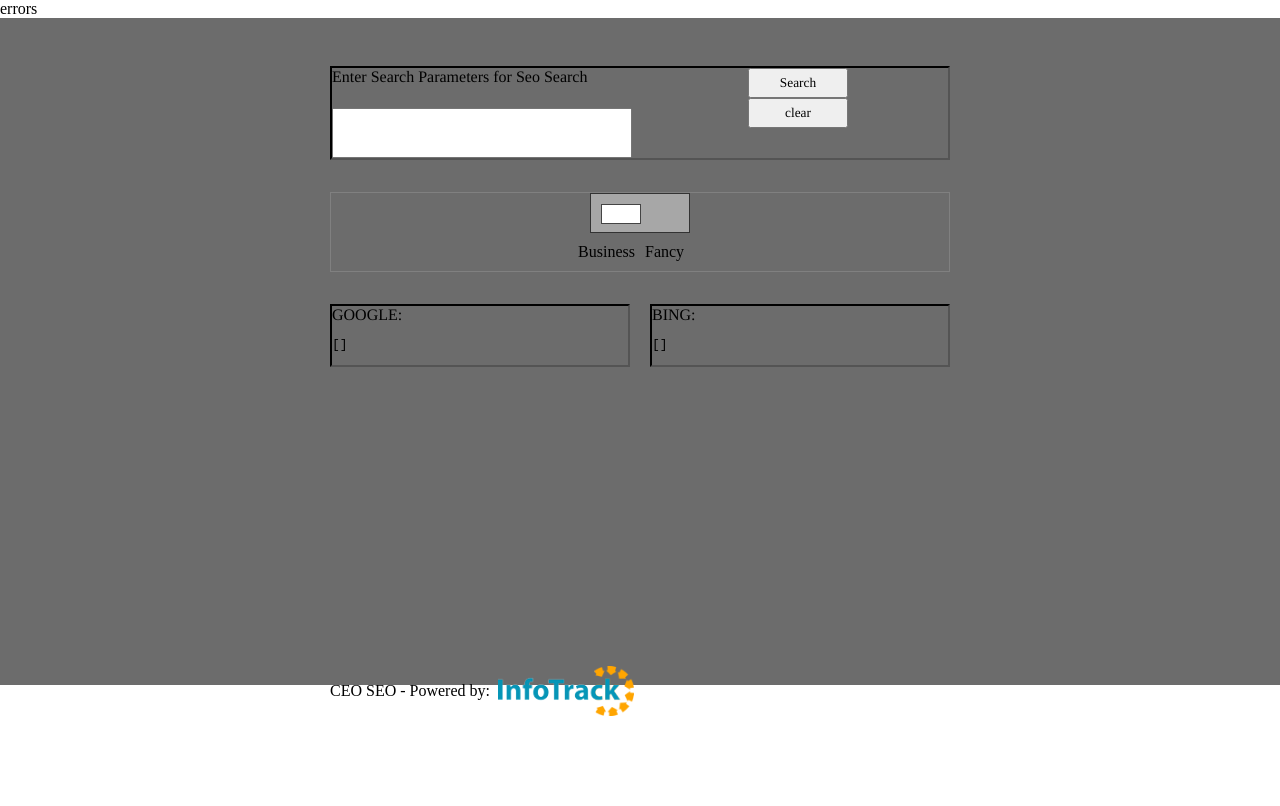
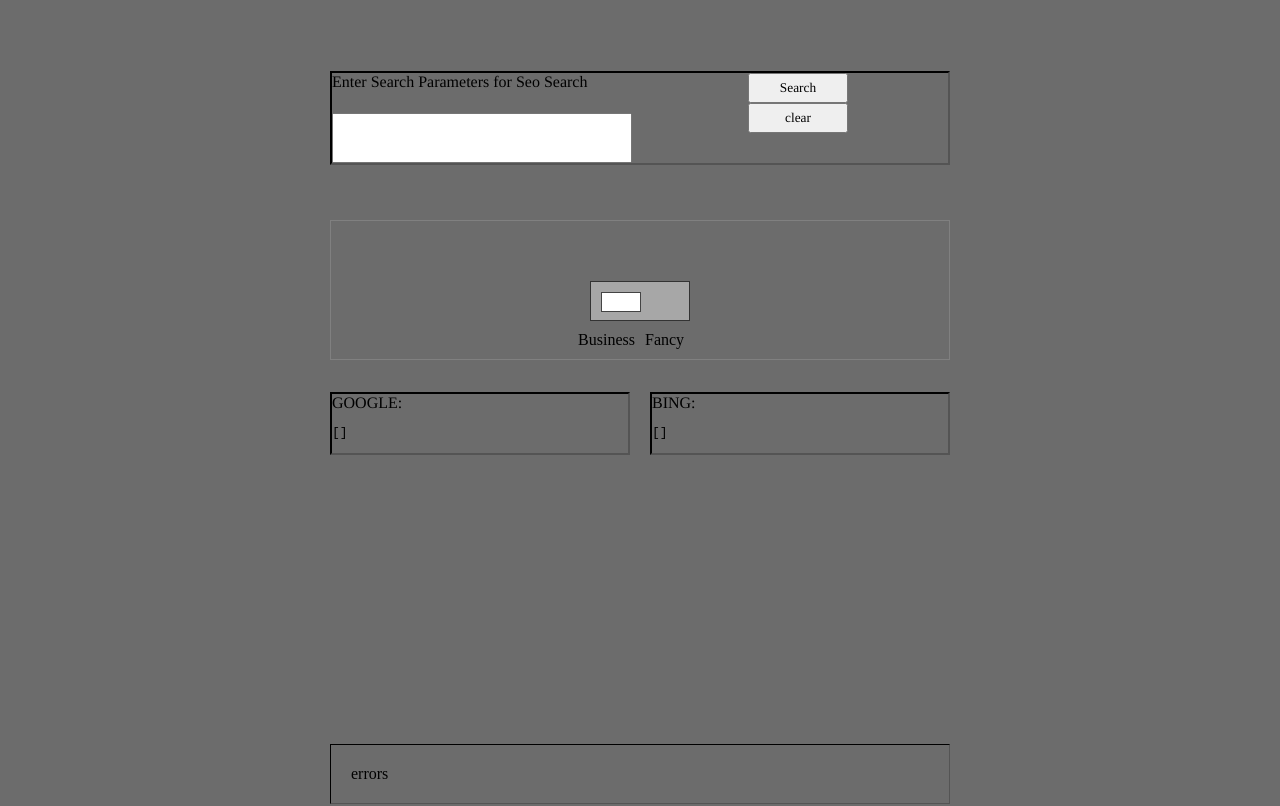
Before and after one commit to J1marotta/infoTrack-ceo-seo, a Next.js app: page / in a window 1280 px wide. Shown: the top 806 px of the page. Built offline with nearby package versions, Linux system fonts and the light colour scheme.

Commit message:
loading component

```diff
--- a/components/ErrorComponent.js
+++ b/components/ErrorComponent.js
@@ -31,9 +31,6 @@ const ErrorComponent = () => {
           Something went wrong while fetching the results, try refreshing
         </div>
       ) : null}
-      {status.results === 'loading' ? (
-        <div data-testid="loader" className={styles.loader} />
-      ) : null}
     </m.div>
   )
 }
--- /dev/null
+++ b/components/LoadingComponent.js
@@ -0,0 +1,29 @@
+import useStore from '../store/store'
+import styles from '../styles/Loader.module.css'
+import { motion as m } from 'framer-motion'
+import { animationProps } from './index'
+
+const variants = {
+  business: {
+    color: '#704d4d',
+  },
+  fancy: {
+    color: '#efefef',
+  },
+}
+
+const LoadingComponent = () => {
+  const { status } = useStore()
+
+  return status.results === 'loading' ? (
+    <div className={styles.loaderContainer}>
+      <m.div
+        {...animationProps}
+        variants={variants}
+        className={styles.loader}
+      />
+    </div>
+  ) : null
+}
+
+export default LoadingComponent
--- a/components/Switch.js
+++ b/components/Switch.js
@@ -2,6 +2,7 @@ import { motion as m } from 'framer-motion'
 import { animationProps } from './index'
 import styles from '../styles/Switch.module.css'
 import useStore from '../store/store'
+import { LoadingComponent } from './index'
 
 const Switch = ({ setMode }) => {
   const { mode, set } = useStore()
@@ -71,6 +72,7 @@ const Switch = ({ setMode }) => {
       variants={variants.div}
       className={styles.switchContainer}
     >
+      <LoadingComponent />
       <m.button
         variants={variants.switch}
         className={styles.switch}
--- a/components/index.js
+++ b/components/index.js
@@ -4,3 +4,4 @@ export { default as Search } from './Search'
 export { default as Switch } from './Switch'
 export { default as animationProps } from './animationProps'
 export { default as ErrorComponent } from './ErrorComponent'
+export { default as LoadingComponent } from './LoadingComponent'
--- a/pages/index.js
+++ b/pages/index.js
@@ -8,6 +8,7 @@ import {
   Results,
   animationProps,
   ErrorComponent,
+  LoadingComponent,
 } from '../components'
 
 export default function Home() {
@@ -32,7 +33,6 @@ export default function Home() {
 
   return (
     <AnimateSharedLayout>
-      <ErrorComponent />
       <m.div
         {...animationProps(mode)(1.5)(2.5)}
         variants={variants.container}
@@ -46,6 +46,7 @@ export default function Home() {
 
           <Results />
 
+          <ErrorComponent />
           <footer
             className={mode === 'fancy' ? styles.footerAlign : styles.footer}
           >
--- a/store/store.js
+++ b/store/store.js
@@ -16,7 +16,7 @@ const useStore = create((set) => ({
   status: {
     page: 'ready',
     search: 'ready',
-    results: 'ready',
+    results: 'loading',
   },
 }))
 
--- a/styles/Loader.module.css
+++ b/styles/Loader.module.css
@@ -10,7 +10,7 @@
   animation: load7 1.8s infinite ease-in-out;
 }
 .loader {
-  color: #d6d6d6;
+  color: #704d4d;
   font-size: 10px;
   margin: auto auto;
   position: relative;
@@ -59,3 +59,7 @@
 .errorbox {
   position: absolute;
 }
+
+.loaderContainer {
+  height: 60px;
+}
```
